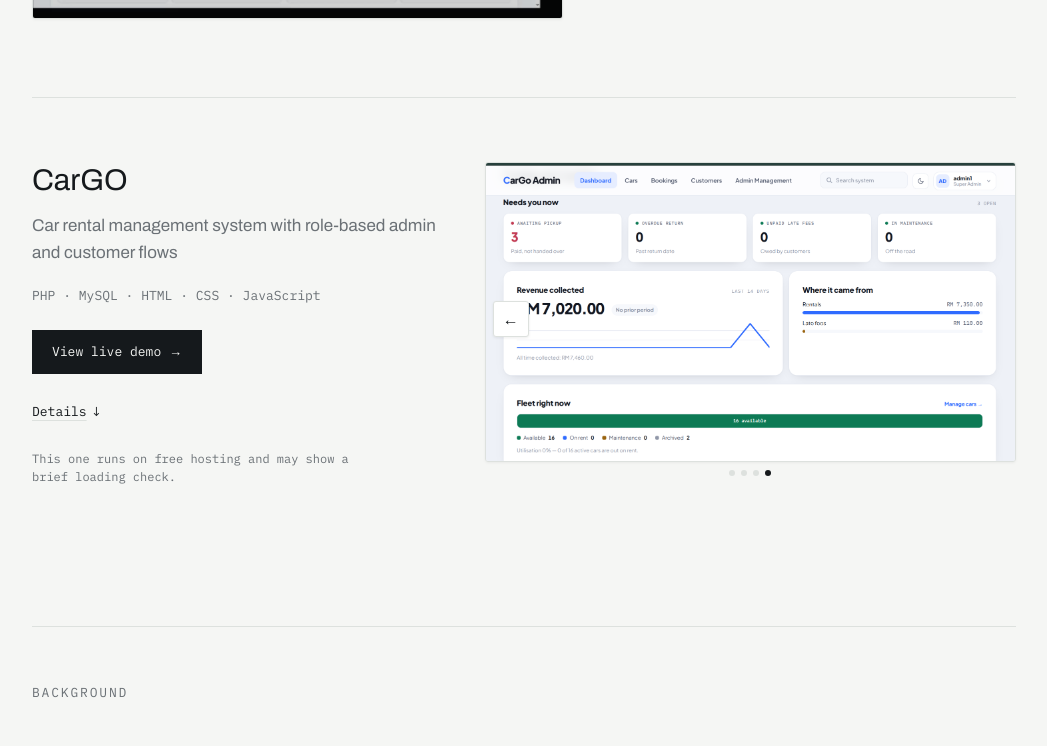
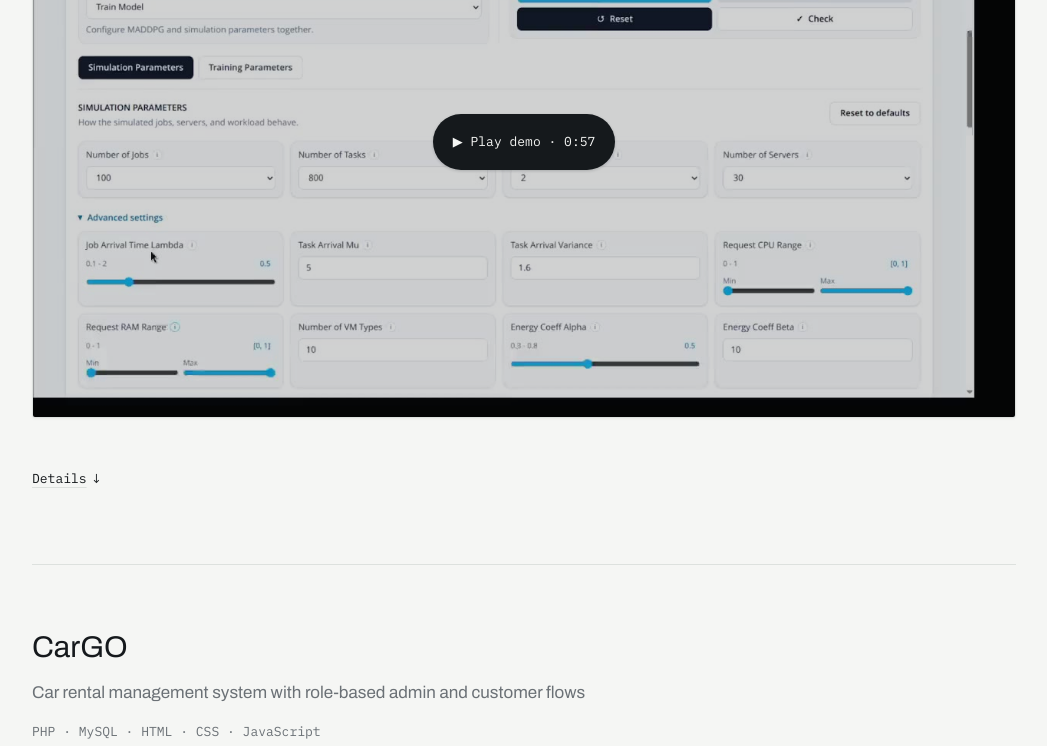
Before and after one commit to StillSame21/Hateem.dev, a Next.js app: page / in a window 1280 px wide. Shown: the part 1200-1946 px from the top of the page, without its empty margins (116-1163 px from the left). Built offline with nearby package versions, Linux system fonts and the light colour scheme.

Commit message:
update selected work design. Highlight the screenshot

```diff
--- a/src/components/ProjectDetails.tsx
+++ b/src/components/ProjectDetails.tsx
@@ -3,6 +3,11 @@
 import { useId, useState } from "react";
 import { MonoLink } from "@/components/MonoLink";
 import type { ProjectDetails as ProjectDetailsData } from "@/lib/projects";
+
+type ProjectDetailsProps = {
+  details: ProjectDetailsData;
+  title: string;
+};
 
 /**
  * Inline "Details ↓" toggle and expanding panel on a project card. No
@@ -19,18 +24,12 @@ import type { ProjectDetails as ProjectDetailsData } from "@/lib/projects";
  * `inert` on the panel keeps the optional repo link out of tab order while
  * collapsed, so closed state has zero hidden focusable elements.
  */
-export function ProjectDetails({
-  details,
-  title,
-}: {
-  details: ProjectDetailsData;
-  title: string;
-}) {
+export function ProjectDetails({ details, title }: ProjectDetailsProps) {
   const [open, setOpen] = useState(false);
   const panelId = useId();
 
   return (
-    <div className="mt-4">
+    <div>
       <button
         type="button"
         aria-expanded={open}
@@ -63,37 +62,10 @@ export function ProjectDetails({
             inert={!open}
             className="mt-5 flex flex-col gap-5 border-t border-rule pt-5"
           >
-            <div>
-              <h4 className="mono text-[12px] tracking-[0.14em] text-ink-muted uppercase md:text-[13px]">
-                The problem
-              </h4>
-              <ul className="mt-2 flex max-w-[var(--measure-prose-narrow)] list-outside list-disc flex-col gap-2 pl-5 text-[16px] leading-[1.6] text-ink-muted marker:text-ink-muted md:text-[17px]">
-                {details.problem.map((item) => (
-                  <li key={item}>{item}</li>
-                ))}
-              </ul>
-            </div>
-
-            <div>
-              <h4 className="mono text-[12px] tracking-[0.14em] text-ink-muted uppercase md:text-[13px]">
-                What I built
-              </h4>
-              <ul className="mt-2 flex max-w-[var(--measure-prose-narrow)] list-outside list-disc flex-col gap-2 pl-5 text-[16px] leading-[1.6] text-ink-muted marker:text-ink-muted md:text-[17px]">
-                {details.built.map((item) => (
-                  <li key={item}>{item}</li>
-                ))}
-              </ul>
-            </div>
-
-            <div>
-              <h4 className="mono text-[12px] tracking-[0.14em] text-ink-muted uppercase md:text-[13px]">
-                The hard part
-              </h4>
-              <ul className="mt-2 flex max-w-[var(--measure-prose-narrow)] list-outside list-disc flex-col gap-2 pl-5 text-[16px] leading-[1.6] text-ink-muted marker:text-ink-muted md:text-[17px]">
-                {details.hardPart.map((item) => (
-                  <li key={item}>{item}</li>
-                ))}
-              </ul>
+            <div className="grid grid-cols-1 gap-5 md:grid-cols-3 md:gap-8">
+              <DetailList heading="The problem" items={details.problem} />
+              <DetailList heading="What I built" items={details.built} />
+              <DetailList heading="The hard part" items={details.hardPart} />
             </div>
 
             {details.stackNotes ? (
@@ -113,3 +85,23 @@ export function ProjectDetails({
     </div>
   );
 }
+
+type DetailListProps = {
+  heading: string;
+  items: string[];
+};
+
+function DetailList({ heading, items }: DetailListProps) {
+  return (
+    <div>
+      <h4 className="mono text-[12px] tracking-[0.14em] text-ink-muted uppercase md:text-[13px]">
+        {heading}
+      </h4>
+      <ul className="mt-2 flex list-outside list-disc flex-col gap-2 pl-5 text-[15px] leading-[1.6] text-ink-muted marker:text-ink-muted md:text-[16px]">
+        {items.map((item) => (
+          <li key={item}>{item}</li>
+        ))}
+      </ul>
+    </div>
+  );
+}
--- a/src/components/ProjectShots.tsx
+++ b/src/components/ProjectShots.tsx
@@ -2,11 +2,19 @@
 
 import Image from "next/image";
 import { useEffect, useRef, useState } from "react";
-import type { Project, ProjectShot, ProjectVideo } from "@/lib/projects";
+import type { ProjectShot, ProjectVideo } from "@/lib/projects";
 
 type MediaItem =
   | ({ kind: "video" } & ProjectVideo)
   | ({ kind: "image" } & ProjectShot);
+
+type ProjectShotsProps = {
+  shots: ProjectShot[];
+  /** When present, replaces the shots gallery outright — see the note below. */
+  demoVideo?: ProjectVideo;
+  /** Used for the carousel's aria-label. */
+  title: string;
+};
 
 // Shared media frame — every render path (single image, single video,
 // carousel) goes through this so the section doesn't show two different
@@ -15,8 +23,9 @@ type MediaItem =
 const FRAME =
   "overflow-hidden rounded-[3px] border border-rule bg-surface shadow-[0_1px_3px_rgba(21,25,28,0.05)]";
 
-const SHOT_SIZES =
-  "(min-width: 1080px) 531px, (min-width: 768px) 50vw, 100vw";
+// Media now spans the full card width (stacked layout — see SelectedWork.tsx)
+// rather than a half-width column: 1080px container − 2×48px page padding.
+const SHOT_SIZES = "(min-width: 1080px) 984px, 100vw";
 
 /**
  * Up to 4 screenshots per project, plus an optional demo clip, side-scrollable.
@@ -33,8 +42,7 @@ const SHOT_SIZES =
  * `<video>` element itself is not mounted into the DOM until that button is
  * clicked — see PlaySlide.
  */
-export function ProjectShots({ project }: { project: Project }) {
-  const { shots, demoVideo, title } = project;
+export function ProjectShots({ shots, demoVideo, title }: ProjectShotsProps) {
   // A demo clip replaces the gallery outright rather than joining it as
   // slide 0 — a project with a demo shows the demo, full stop, no side-scroll
   // to a screenshot behind it. `shots` stays required in the frontmatter
@@ -209,9 +217,14 @@ export function ProjectShots({ project }: { project: Project }) {
  * i.e. the carousel scrolled to a different slide — so a swipe away from a
  * playing demo doesn't leave it decoding frames offscreen.
  */
-function PlaySlide({ item, active }: { item: ProjectVideo; active: boolean }) {
+type PlaySlideProps = {
+  item: ProjectVideo;
+  active: boolean;
+};
+
+function PlaySlide({ item, active }: PlaySlideProps) {
   const [playing, setPlaying] = useState(false);
-  const videoRef = useRef<HTMLVideoElement>(null);
+  const videoRef = useRef<HTMLVideoElement | null>(null);
 
   useEffect(() => {
     if (!active) videoRef.current?.pause();
--- a/src/components/SelectedWork.tsx
+++ b/src/components/SelectedWork.tsx
@@ -17,46 +17,32 @@ export function SelectedWork() {
     <Section id="work" label="Selected work" tight>
       <div className="flex flex-col gap-12 md:gap-16">
         {projects.map((project, index) => (
-          <ProjectEntry
-            key={project.slug}
-            project={project}
-            index={index}
-            mirrored={index % 2 === 1}
-          />
+          <ProjectEntry key={project.slug} project={project} index={index} />
         ))}
       </div>
     </Section>
   );
 }
 
-function ProjectEntry({
-  project,
-  index,
-  mirrored,
-}: {
+export type ProjectCardProps = {
   project: Project;
+  /** Position in the list — index 0 skips the top hairline. */
   index: number;
-  mirrored: boolean;
-}) {
+};
+
+/**
+ * Stacked top-to-bottom: header (title, tagline, stack), then the media
+ * showcase at full card width, then metrics/CTA/details/note. No side-by-side
+ * columns at any viewport, so there is no shorter column to leave a gap
+ * beneath — see the layout note in ProjectShots.tsx.
+ */
+function ProjectEntry({ project, index }: ProjectCardProps) {
   return (
     <article
       className={`${hairlineClass(index)} ${index > 0 ? "pt-12 md:pt-16" : ""}`}
     >
-      <div
-        className={`flex flex-col gap-6 md:flex-row md:items-start md:gap-12 ${
-          mirrored ? "md:flex-row-reverse" : ""
-        }`}
-      >
-        {/* Cover is always on top on mobile, and the aspect ratio is locked so
-            nothing shifts as the image loads. */}
-        <div className="w-full md:w-[54%] md:shrink-0">
-          {/* No `priority` here: shots sit well below the fold, and
-              preloading them competes with the hero for bandwidth and pushes
-              LCP out — see ProjectShots.tsx. */}
-          <ProjectShots project={project} />
-        </div>
-
-        <div className="md:flex-1">
+      <div className="flex w-full max-w-full flex-col gap-5 md:gap-6">
+        <header>
           <h3
             className={`text-ink ${
               project.featured
@@ -67,20 +53,31 @@ function ProjectEntry({
             {project.title}
           </h3>
 
-          <p className="mt-3 max-w-[var(--measure-prose-narrow)] text-[16px] leading-[1.6] text-ink-muted md:text-[17px]">
+          <p className="mt-3 max-w-[var(--measure-prose)] text-[16px] leading-[1.6] text-ink-muted md:text-[17px]">
             {project.tagline}
           </p>
 
-          <p className="mono mt-5 text-[12px] text-ink-muted md:text-[13px]">
+          <p className="mono mt-4 text-[12px] text-ink-muted md:text-[13px]">
             {project.stack.join(" · ")}
           </p>
+        </header>
 
+        {/* No `priority` here: shots sit well below the fold, and preloading
+            them competes with the hero for bandwidth and pushes LCP out —
+            see ProjectShots.tsx. */}
+        <ProjectShots
+          shots={project.shots}
+          demoVideo={project.demoVideo}
+          title={project.title}
+        />
+
+        <div className="flex flex-col gap-4 sm:gap-5">
           {/* Deliberately no accent on the metrics. The brief rations --signal
               to links, the primary button, the availability card's status dot
               and the availability pill — "nothing else" — so these stay plain
               ink. */}
           {project.metrics.length > 0 ? (
-            <ul className="mono mt-5 flex flex-col gap-2 text-[12px] text-ink md:text-[13px]">
+            <ul className="mono flex flex-col gap-2 text-[12px] text-ink md:text-[13px]">
               {project.metrics.slice(0, 3).map((metric) => (
                 <li key={metric}>{metric}</li>
               ))}
@@ -88,7 +85,7 @@ function ProjectEntry({
           ) : null}
 
           {project.demoUrl ? (
-            <div className="mt-6 flex flex-wrap items-center gap-x-6 gap-y-2">
+            <div className="flex flex-wrap items-center gap-x-6 gap-y-2">
               {/* Primary: the one link that actually works today. bg-ink, not
                   bg-signal — the accent is rationed to five uses elsewhere on
                   the page (see README, "The accent is rationed"), so a button
@@ -109,7 +106,7 @@ function ProjectEntry({
           ) : null}
 
           {project.note ? (
-            <p className="mono mt-4 max-w-[var(--measure-caption)] text-[12px] leading-[1.5] text-ink-muted">
+            <p className="mono max-w-[var(--measure-caption)] text-[12px] leading-[1.5] text-ink-muted">
               {project.note}
             </p>
           ) : null}
--- a/src/content/projects/iw-cloudmasim.mdx
+++ b/src/content/projects/iw-cloudmasim.mdx
@@ -1,6 +1,6 @@
 ---
 title: IW-CloudMASim
-tagline: Real-time web dashboard for a MADDPG-based cloud task scheduling simulator
+tagline: Real-time Cloud Scheduling Simulation Monitoring Platform
 stack:
   - React
   - Tailwind CSS
```
Also changed, not shown: src/app/globals.css (+5 -3 lines).
